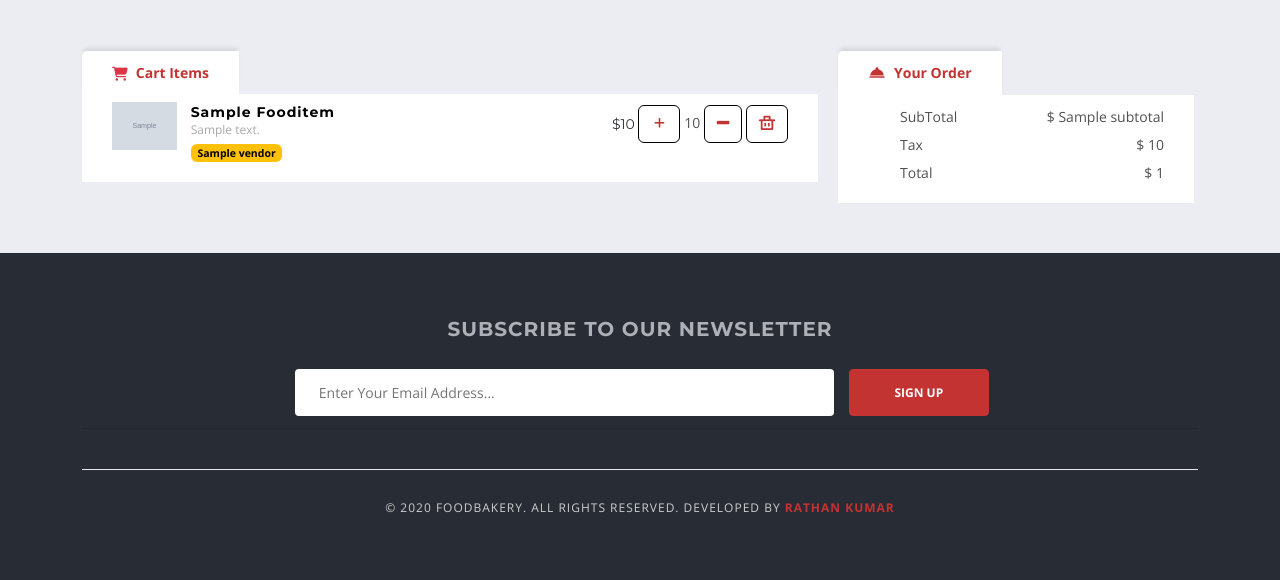
After one commit to JoeMburu/foodOnline, a Django app: template templates/marketplace/cart.html in a window 1280 px wide. The commit adds this page. Shown: the part 229-809 px from the top of the page. Run offline with Django 5.2, Linux system fonts and the light colour scheme; the template is opened without the code that fills it: most values are stand-ins (such as "Sample title", 1, 10 or a date in 2020); grey boxes marked "Sample" are stand-in pictures; some libraries are stand-ins or nearby versions; some web fonts are replaced.

Commit message:
impment cart, subtotal, tax, total and update them without refreshing

```diff
--- a/foodonline_main/settings.py
+++ b/foodonline_main/settings.py
@@ -91,6 +91,7 @@ TEMPLATES = [
                 'accounts.context_processors.get_vendor',
                 'accounts.context_processors.get_google_api',
                 'marketplace.context_processors.get_cart_counter',
+                'marketplace.context_processors.get_cart_amount',
             ],
         },
     },
--- a/foodonline_main/urls.py
+++ b/foodonline_main/urls.py
@@ -19,11 +19,13 @@ from django.urls import path, include
 from django.conf.urls.static import static
 from django.conf import settings
 from . import views
+from marketplace import views as marketplaceViews
 
 urlpatterns = [
     path('admin/', admin.site.urls),
     path('', views.home, name='home'),
     path('', include('accounts.urls')),
     path('marketplace/', include('marketplace.urls')),
+    path('cart/', marketplaceViews.cart, name='cart'),
 
 ] + static(settings.MEDIA_URL, document_root=settings.MEDIA_ROOT)
--- a/marketplace/urls.py
+++ b/marketplace/urls.py
@@ -9,5 +9,6 @@ urlpatterns = [
     path('<slug:vendor_slug>/category/<slug:category_slug>/', views.vendorDetail, name='vendorCategory'),
     path('addToCart/<int:food_id>/', views.addToCart, name='addToCart'),
     path('subtractFromCart/<int:food_id>/', views.subtractFromCart, name='subtractFromCart'),
+    path('deleteFromCart/<int:food_id>/', views.deleteFromCart, name='deleteFromCart'),
 
 ]
--- a/templates/base.html
+++ b/templates/base.html
@@ -19,7 +19,7 @@
 	<!-- <link href="https://cdn.jsdelivr.net/npm/bootstrap@5.3.8/dist/css/bootstrap.min.css" rel="stylesheet">	 -->
 
 	<link href="{% static 'css/style.css' %}" rel="stylesheet">
-	<link rel="stylesheet" href="{% static 'css/custom.css' %}">
+	<link href="{% static 'css/custom.css' %}" rel="stylesheet">
 
 
 
@@ -43,10 +43,9 @@
 	<!-- Modal Popup End -->
 	<!-- <script src="{% static 'js/scripts.js' %}"></script>
 	<script src="{% static 'js/functions.js' %}"></script> -->
-	<script>
-	</script>
+
 	<!-- JavaScript -->
-	<script src="https://code.jquery.com/jquery-3.7.1.js" integrity="sha256-eKhayi8LEQwp4NKxN+CfCh+3qOVUtJn3QNZ0TciWLP4=" crossorigin="anonymous"></script>
+	<script src="https://code.jquery.com/jquery-3.7.1.js" crossorigin="anonymous"></script>
 	<!-- Font awesome -->
 	<script src="https://kit.fontawesome.com/5037763d8e.js" crossorigin="anonymous"></script>
 
@@ -148,11 +147,11 @@
       data: data,
       success: function(response){
         // Update the quantity displayed in the UI
-
         if(response.status === 'success'){
 					$qty.text(response.cart_quantity);
 					$('#cart-count').text(response.cart_count);
-
+					// update cart amounts
+					updateCartAmount(response.get_cart_amount.subtotal, response.get_cart_amount.tax, response.get_cart_amount.total_amount);
         }
 				else if(response.status === 'login_required'){
 					swal(response.message, "", "info").then(function() {
@@ -182,18 +181,84 @@
       data: data,
       success: function(response){
 				// Update the quantity displayed in the UI
-					if(response.status === 'success'){
+				if(response.status === 'success' && response.item_deleted) {
+					$('#cart-item-' + foodId).remove();
+					$('#cart-count').text(response.cart_count);
+					swal(response.message, "", "success");
+					// update cart amounts
+					updateCartAmount(response.get_cart_amount.subtotal, response.get_cart_amount.tax, response.get_cart_amount.total_amount);
+				}
+				else if(response.status === 'success'){
 					$qty.text(response.cart_quantity);
 					$('#cart-count').text(response.cart_count);
+					// update cart amounts
+					updateCartAmount(response.get_cart_amount.subtotal, response.get_cart_amount.tax, response.get_cart_amount.total_amount);
 				}
-				if(response.status === 'failed'){
-
+				else if(response.status === 'login_required'){
+					swal(response.message, "", "info").then(function() {
+						window.location = "/login";
+					});
+				}
+				else if(response.status === 'failed'){
+					swal(response.message, "", "warning");
 				}
       }
 
     });
   });
+
+	$('.deleteItem').click(function(e){
+	e.preventDefault();
+	const $btn = $(this);
+		const url = $btn.attr('data-url');
+		const foodId = $btn.attr('data-id');
+		const data = {
+			food_id: foodId,
+		};
+		$.ajax({
+			url: url,
+			method: 'GET',
+			data: data,
+			success: function(response){
+				// Update the quantity displayed in the UI
+				if(response.status === 'login_required'){
+							swal(response.message, "", "info").then(function() {
+								window.location = "/login";
+							});
+				}
+				else if(response.status === 'error') {
+					swal(response.message, "", "error");
+				}
+				else if ( response.status === 'failed') {
+					swal(response.message, "", "warning");
+				}
+				else if (response.status === 'success') {
+					// Remove the cart item from the UI
+					$('#cart-item-' + foodId).remove();
+					$('#cart-count').text(response.cart_count);
+					swal(response.message, "", "success");
+					// update cart amounts
+					updateCartAmount(response.get_cart_amount.subtotal, response.get_cart_amount.tax, response.get_cart_amount.total_amount);
+				}
+			}
+		});
+
+	});
+
+	function updateCartAmount(subtotal, tax, total_amount) {
+		$('#subtotal').html(subtotal);
+		$('#tax').html(tax);
+		$('#total').html(total_amount);
+	}
+
 });
+
+
+
+
+
+
+
 
 
 
--- a/templates/includes/header.html
+++ b/templates/includes/header.html
@@ -27,7 +27,10 @@
         </div>
         <div class="col-lg-4 col-md-4 col-sm-12 col-xs-12">
           <div class="login-option">
-            <a href="#" class="position-relative"><i class="fa-solid fa-cart-shopping text-danger"></i><span class="position-absolute top-0 start-100 translate-middle badge rounded-pill bg-danger" id="cart-count">{{ cart_count }}</span></a>
+            <a href="{% url 'cart' %}" class="cart-link" style="display: inline-block; position:relative; margin-right: 15px;">
+              <i class="fa-solid fa-cart-shopping text-danger"></i>
+              <span class="badge rounded-pill bg-danger " id="cart-count" style="position: absolute; top: -12px; left: 6px;">{{ cart_count }}</span>
+            </a>
             <a href="{% url 'marketplace' %}" class="btn btn-outline-danger text-uppercase font-weight-bold ml-5">Marketplace</a>
             {% if user.is_authenticated  %}
               <a class="cs-color cs-popup-joinus-btn login-popup" data-target="#sign-in" href="{% url 'myAccount' %}">MY ACCOUNT / </a>
--- /dev/null
+++ b/templates/marketplace/cart.html
@@ -0,0 +1,106 @@
+{% extends "base.html" %}
+{% load static %}
+{% load cart_extras %}
+
+{% block content %}
+<!-- Main Section Start -->
+<div class="main-section pt-5">
+  <div class="page-section">
+    <div class="container">
+      <div class="row">
+        <div class="col-lg-8 col-md-8 col-sm-12 col-xs-12">
+          <div class="tabs-holder horizontal">
+            <ul class="stickynav-tabs nav nav-tabs">
+              <li class="active"><a data-toggle="tab" href="#"><i class="fa fa-shopping-cart text-danger"></i>Cart Items</a></li>
+            </ul>
+              <div class="tab-content">
+                <div id="home" class="tab-pane in active">
+                  <div class="menu-itam-holder">
+                    <div id="menu-item-list-6272" class="menu-itam-list">
+                      {% if cart_items %}
+                      <ul>
+                        {% for cart_item in cart_items %}
+                        <li id="cart-item-{{cart_item.fooditem.id}}">
+                          <div class="image-holder"><img src="{{ cart_item.fooditem.image.url }}" alt="{{cart_item.fooditem.food_title}}"></div>
+                          <div class="text-holder">
+                            <h6>{{cart_item.fooditem}}</h6>
+                            <span>{{cart_item.fooditem.description}}</span>
+                            <a href="{% url 'vendorDetail' cart_item.fooditem.vendor.vendor_slug %}" class="badge text-bg-warning">
+                              {{ cart_item.fooditem.vendor }}
+                            </a>
+                          </div>
+                          <div class="price-holder">
+                            <span class="price">${{cart_item.fooditem.price}}</span>
+                            <button type="button" data-id="{{cart_item.fooditem.id}}" data-url="{% url 'addToCart' cart_item.fooditem.id %}" class="btn btn-outline-light addItem" style="border: 1px solid #000;"><i class="icon-plus4 text-color"></i></button>
+
+                            <label class="qty">{{ cart_item.quantity }}</label>
+                            <button type="button" data-id="{{cart_item.fooditem.id}}" data-url="{% url 'subtractFromCart' cart_item.fooditem.id %}" class="btn btn-outline-light subtractItem" style="border: 1px solid #000;"><i class="icon-minus text-color"></i></button>
+                            <button type="button" data-id="{{cart_item.fooditem.id}}" data-url="{% url 'deleteFromCart' cart_item.fooditem.id %}" class="btn btn-outline-light deleteItem" style="border: 1px solid #000;"><i class="icon-trash text-color"></i></button>
+                          </div>
+                        </li>
+                        {% endfor %}
+                      </ul>
+                      {% else %}
+                      <div class="text-center">
+                        <h4>Your cart is empty!</h4>
+                        <p>Please add some items to your cart.</p>
+                        <a href="{% url 'marketplace' %}" class="btn btn-primary mt-3 mb-5">Continue Shopping</a>
+                      </div>
+
+                      {% endif %}
+                    </div>
+                  </div>
+                </div>
+              </div>
+
+          </div>
+        </div>
+        <div class="col-lg-4 col-md-4 col-sm-12 col-xs-12">
+          <div class="tabs-holder horizontal">
+            <ul class="stickynav-tabs nav nav-tabs">
+              <li class="active"><a data-toggle="tab" href="#"><i class="icon- icon-room_service"></i>Your Order</a></li>
+            </ul>
+
+              <div class="tab-content">
+                <div id="home" class="tab-pane in active">
+                  <div class="menu-itam-holder">
+                    <div>
+                      <ul>
+                        <li style="list-style-type: none;">
+                          SubTotal
+                          <span class="price float-end">
+                            <span class="currency">$</span>
+                            <span id="subtotal">{{ subtotal }}</span>
+                          </span>
+                        </li>
+                        <li style="list-style-type: none;">
+                          Tax
+                          <span class="price float-end">
+                            <span class="currency">$</span>
+                            <span id="tax">{{ tax }}</span>
+                          </span>
+                        </li>
+                        <li style="list-style-type: none;">
+                          Total
+                          <span class="price float-end">
+                            <span class="currency">$</span>
+                            <span id="total">{{ total_amount }}</span>
+                          </span>
+                        </li>
+                      </ul>
+                    </div>
+                  </div>
+                </div>
+              </div>
+
+          </div>
+        </div><!--end-->
+      </div>
+    </div>
+  </div>
+</div>
+<!-- Main Section End -->
+
+
+
+{% endblock content %}
```
Also changed, not shown: marketplace/context_processors.py (+21 -0 lines), marketplace/views.py (+37 -6 lines), static/css/custom.css (+1 -7 lines), foodonline_main/static/css/custom.css (line endings or trailing spaces), 1 other file.
